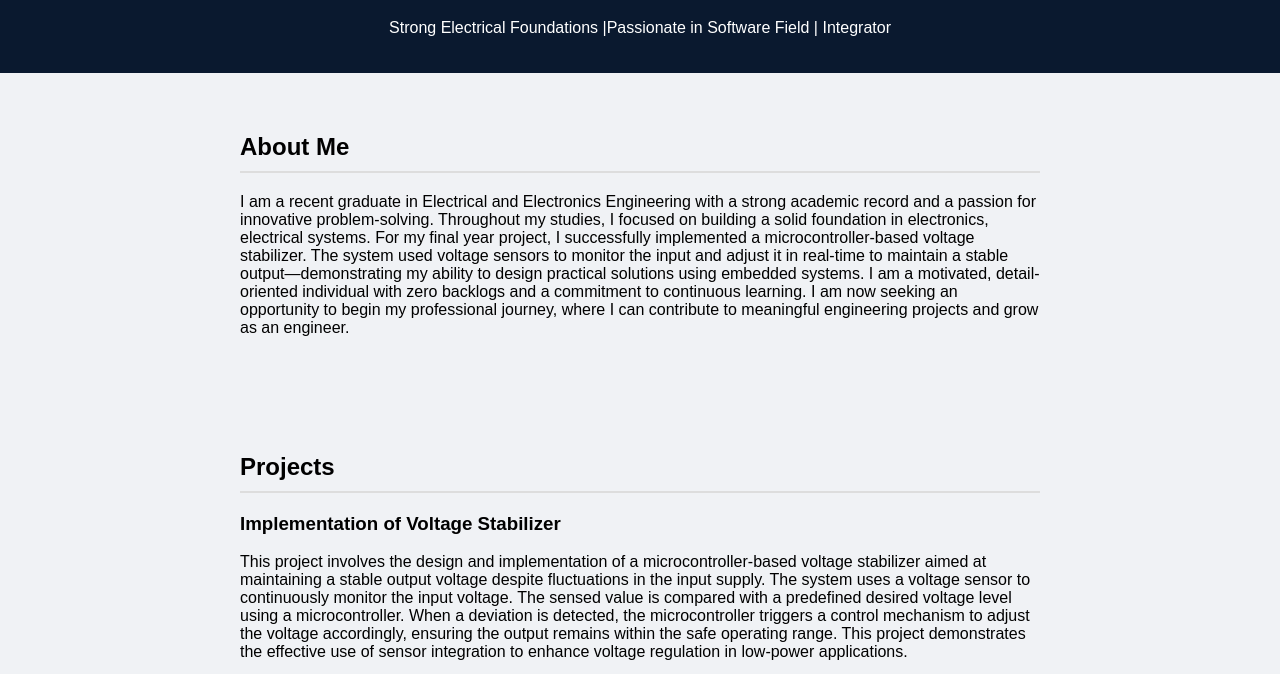
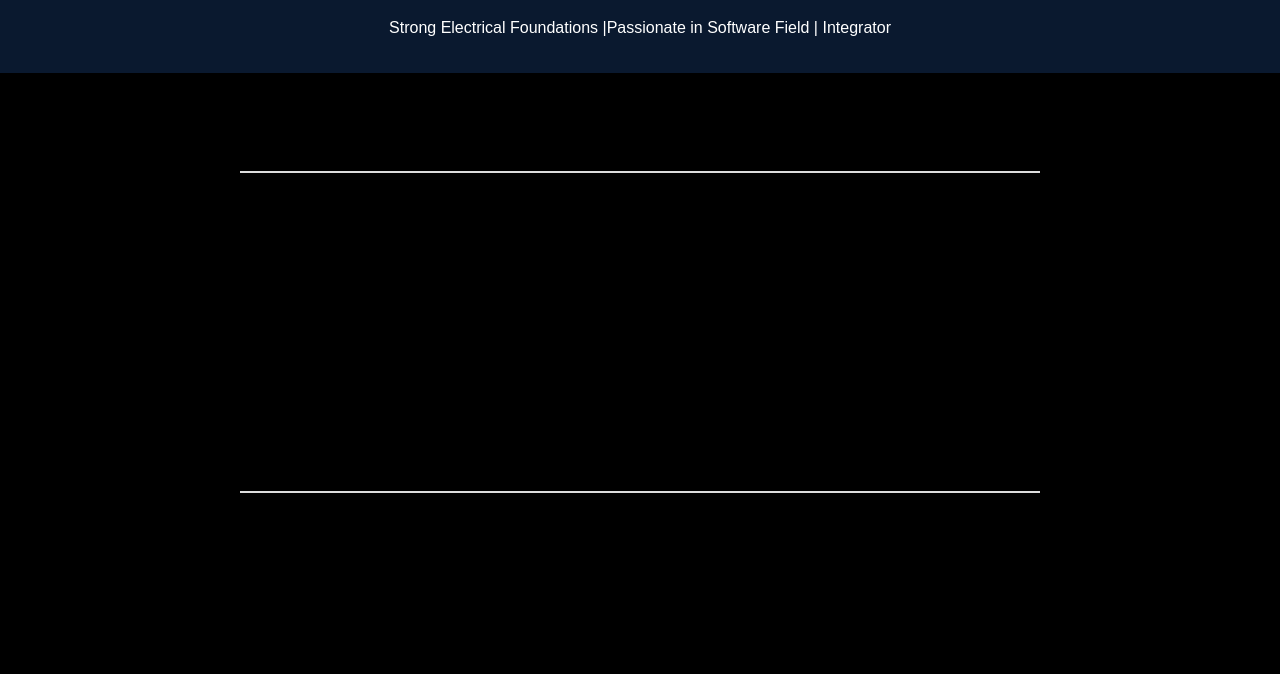
Before and after one commit to Anupama9283/Anupama9283.github.io, a plain HTML site: page index.html in a window 1280 px wide. Shown: the part 81-755 px from the top of the page. Drawn offline with Linux system fonts and the light colour scheme.

Commit message:
Update index.html

```diff
--- a/index.html
+++ b/index.html
@@ -7,7 +7,7 @@
   <style>
     body {
       font-family: Arial, sans-serif;
-      background: #f0f2f5;
+      background:#000000;
       margin: 0;
       padding: 0;
     }
```
